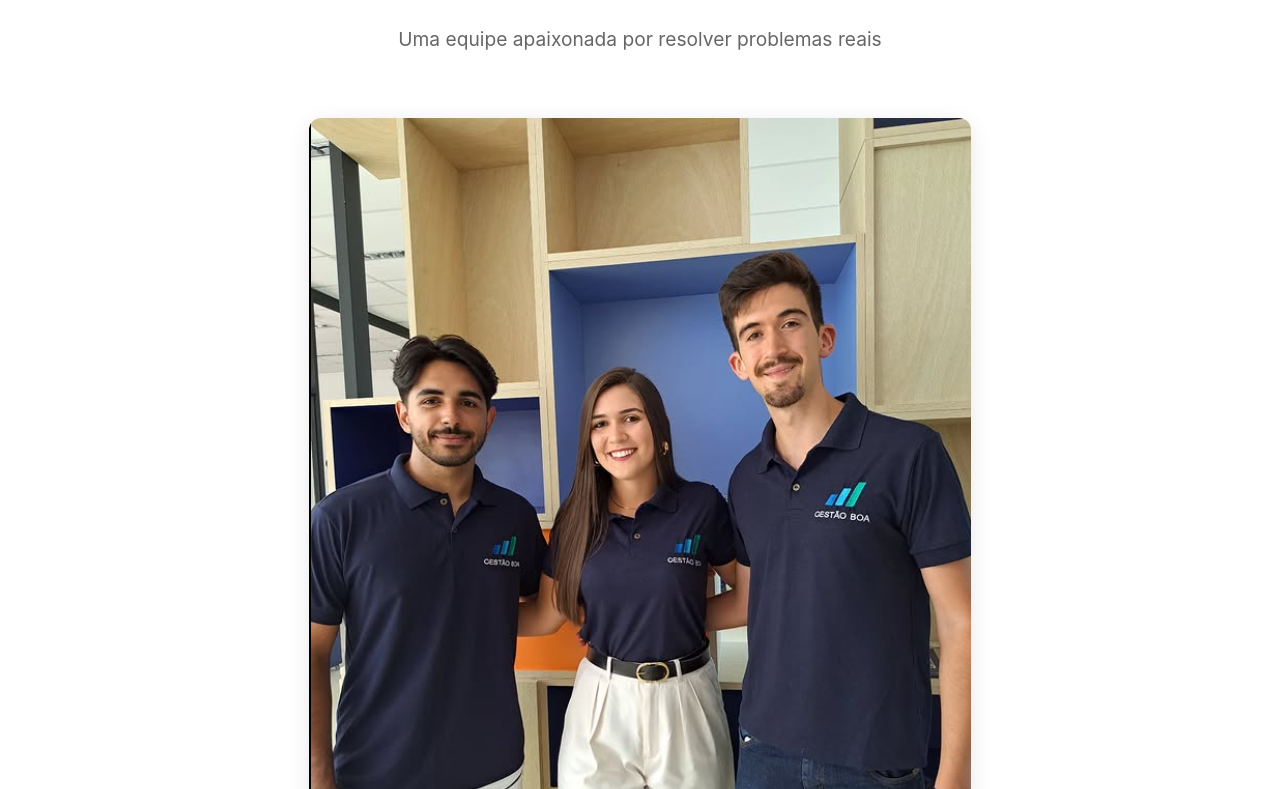
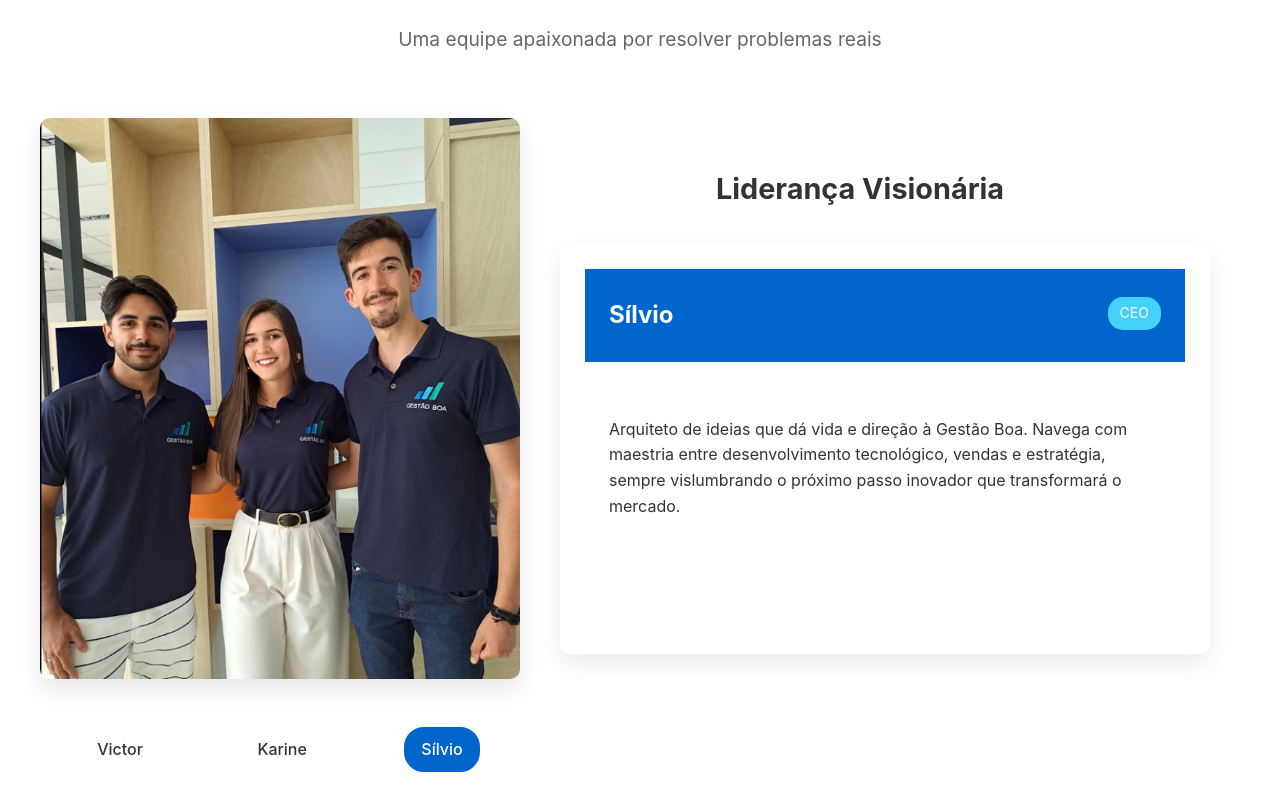
Before and after one commit to gestaoboa/gestaoboa.com.br, a React (Vite) app: page /about in a window 1280 px wide. Shown: the part 2951-3740 px from the top of the page. Built offline with nearby package versions, Linux system fonts and the light colour scheme.

Commit message:
verção nova com planos velhos e leandro

```diff
--- a/src/pages/About/index.tsx
+++ b/src/pages/About/index.tsx
@@ -1,6 +1,6 @@
 import Header from "../../components/Header";
 import "./styles.css";
-import { useEffect } from "react";
+import { useEffect, useState } from "react";
 
 const About = () => {
     useEffect(() => {
@@ -20,6 +20,13 @@ const About = () => {
         return () => observer.disconnect();
     }, []);
 
+    const handleDemoClick = () => {
+        window.open('https://wa.me/5553999461550', '_blank');
+    };
+
+    const [activeFounder, setActiveFounder] = useState("silvio");
+    const [hoveredFounder, setHoveredFounder] = useState("");
+
     return (
         <>
             <Header />
@@ -31,8 +38,8 @@ const About = () => {
                         <h1 className="hero-title">Tecnologia que <span className="highlight">transforma</span> sonhos em negócios de sucesso</h1>
                         <p className="hero-subtitle">Ajudando empreendedores brasileiros a organizarem seus negócios.</p>
                         <div className="hero-buttons">
-                            <button className="primary-button">Nossa solução</button>
-                            <button className="secondary-button">Agendar demo</button>
+                            <button className="primary-button" onClick={() => window.open('https://app.gestaoboa.com.br', '_blank')}>Nossa solução</button>
+                            <button className="secondary-button" onClick={handleDemoClick}>Agendar demo</button>
                         </div>
                     </div>
                     <div className="hero-pattern"></div>
@@ -114,32 +121,7 @@ const About = () => {
                     </div>
                 </section>
 
-                {/* Enhanced Achievements Section */}
-                {/* <section className="achievements-section">
-                    <div className="section-header">
-                        <span className="section-badge">Nosso Impacto</span>
-                        <h2>Transformando números em histórias de sucesso</h2>
-                    </div>
-                    <div className="achievement-items">
-                        <div className="achievement-item fade-in">
-                            <span className="achievement-number">1000+</span>
-                            <p>Empreendedores Transformados</p>
-                            <span className="achievement-detail">Negócios que aumentaram sua produtividade</span>
-                        </div>
-                        <div className="achievement-item fade-in">
-                            <span className="achievement-number">5+</span>
-                            <p>Reconhecimentos de Inovação</p>
-                            <span className="achievement-detail">Premiações que validam nossa abordagem</span>
-                        </div>
-                        <div className="achievement-item fade-in">
-                            <span className="achievement-number">24/7</span>
-                            <p>Suporte Excepcional</p>
-                            <span className="achievement-detail">Sempre prontos para ajudar você</span>
-                        </div>
-                    </div>
-                </section> */}
-
-                {/* Updated Team Section */}
+                {/* Updated Team Section with Interactive Hover */}
                 <section className="content-section team-section">
                     <div className="floating-element left"></div>
                     <div className="floating-element right"></div>
@@ -150,13 +132,86 @@ const About = () => {
                         <p className="section-subtitle">Uma equipe apaixonada por resolver problemas reais</p>
                     </div>
 
-                    <div className="team-container">
-                        <img src="/time.png" alt="Time Gestão Boa" className="team-image fade-in" />
+                    <div className="interactive-team-container">
+                        <div className="team-image-container fade-in">
+                            <div className={`team-image-wrapper ${hoveredFounder ? 'has-hover' : ''}`}>
+                                <img
+                                    src="/time.png"
+                                    alt="Time Gestão Boa"
+                                    className="team-image"
+                                    useMap="#founders-map"
+                                />
+                                <div className={`founder-overlay victor ${hoveredFounder === 'victor' ? 'active' : ''}`}></div>
+                                <div className={`founder-overlay karine ${hoveredFounder === 'karine' ? 'active' : ''}`}></div>
+                                <div className={`founder-overlay silvio ${hoveredFounder === 'silvio' ? 'active' : ''}`}></div>
+                            </div>
+                            <map name="founders-map">
+                                <area
+                                    shape="rect"
+                                    coords="0,0,180,400"
+                                    alt="Victor"
+                                    onMouseEnter={() => {
+                                        setActiveFounder("victor");
+                                        setHoveredFounder("victor");
+                                    }}
+                                    onMouseLeave={() => setHoveredFounder("")}
+                                />
+                                <area
+                                    shape="rect"
+                                    coords="181,0,350,400"
+                                    alt="Karine"
+                                    onMouseEnter={() => {
+                                        setActiveFounder("karine");
+                                        setHoveredFounder("karine");
+                                    }}
+                                    onMouseLeave={() => setHoveredFounder("")}
+                                />
+                                <area
+                                    shape="rect"
+                                    coords="351,0,550,400"
+                                    alt="Sílvio"
+                                    onMouseEnter={() => {
+                                        setActiveFounder("silvio");
+                                        setHoveredFounder("silvio");
+                                    }}
+                                    onMouseLeave={() => setHoveredFounder("")}
+                                />
+                            </map>
+
+                            <div className="founder-indicators">
+                                <div
+                                    className={`indicator ${activeFounder === "victor" ? "active" : ""}`}
+                                    onClick={() => setActiveFounder("victor")}
+                                    onMouseEnter={() => setHoveredFounder("victor")}
+                                    onMouseLeave={() => setHoveredFounder("")}
+                                >
+                                    <span>Victor</span>
+                                </div>
+                                <div
+                                    className={`indicator ${activeFounder === "karine" ? "active" : ""}`}
+                                    onClick={() => setActiveFounder("karine")}
+                                    onMouseEnter={() => setHoveredFounder("karine")}
+                                    onMouseLeave={() => setHoveredFounder("")}
+                                >
+                                    <span>Karine</span>
+                                </div>
+                                <div
+                                    className={`indicator ${activeFounder === "silvio" ? "active" : ""}`}
+                                    onClick={() => setActiveFounder("silvio")}
+                                    onMouseEnter={() => setHoveredFounder("silvio")}
+                                    onMouseLeave={() => setHoveredFounder("")}
+                                >
+                                    <span>Sílvio</span>
+                                </div>
+                            </div>
+                        </div>
+
+                        <div className="team-cards-container">
                             <h3 className="team-category-title">Liderança Visionária</h3>
                             <div className="team-cards">
-                        <div className="team-card fade-in">
+                                <div className={`team-card fade-in ${activeFounder === "victor" ? "active" : ""}`}>
                                     <div className="card-header">
-                                    <h3>Victor</h3>
+                                        <h3 style={{color:'white'}}>Victor</h3>
                                         <span className="role">CTO</span>
                                     </div>
                                     <div className="card-body">
@@ -168,9 +223,9 @@ const About = () => {
                                     </div>
                                 </div>
 
-                            <div className="team-card fade-in">
+                                <div className={`team-card fade-in ${activeFounder === "karine" ? "active" : ""}`}>
                                     <div className="card-header">
-                                    <h3>Karine</h3>
+                                        <h3 style={{color:'white'}}>Karine</h3>
                                         <span className="role">CFO</span>
                                     </div>
                                     <div className="card-body">
@@ -181,9 +236,10 @@ const About = () => {
                                         </p>
                                     </div>
                                 </div>
-                            <div className="team-card fade-in">
+
+                                <div className={`team-card fade-in ${activeFounder === "silvio" ? "active" : ""}`}>
                                     <div className="card-header">
-                                    <h3>Sílvio</h3>
+                                        <h3 style={{color:'white'}}>Sílvio</h3>
                                         <span className="role">CEO</span>
                                     </div>
                                     <div className="card-body">
@@ -194,55 +250,10 @@ const About = () => {
                                         </p>
                                     </div>
                                 </div>
-
+                            </div>
                         </div>
                     </div>
                 </section>
-
-                {/* Updated Products Section */}
-                {/* <section className="content-section products-section">
-                    <div className="section-header">
-                        <span className="section-badge">Nossas Soluções</span>
-                        <h2>Ferramentas que impulsionam seu crescimento</h2>
-                        <p className="section-subtitle">Tecnologia pensada para facilitar sua jornada empreendedora</p>
-                    </div>
-
-                    <div className="products-container">
-                        <div className="product-card featured fade-in">
-                            <div className="product-icon">
-                                <i className="fas fa-mobile-alt"></i>
-                            </div>
-                            <span className="product-label">Destaque</span>
-                            <h3>Aplicativo Gestão Boa</h3>
-                            <p>Transforme a administração do seu negócio com nossa solução completa e intuitiva</p>
-                            <a href="#" className="product-link">Saiba mais</a>
-                        </div>
-
-                        <div className="product-card fade-in">
-                            <div className="product-icon">
-                                <i className="fas fa-code"></i>
-                            </div>
-                            <h3>Desenvolvimento de APIs</h3>
-                            <p>Integrações poderosas para expandir possibilidades</p>
-                        </div>
-
-                        <div className="product-card fade-in">
-                            <div className="product-icon">
-                                <i className="fas fa-laptop-code"></i>
-                            </div>
-                            <h3>Aplicativos Mobile</h3>
-                            <p>Experiências móveis intuitivas e funcionais</p>
-                        </div>
-
-                        <div className="product-card fade-in">
-                            <div className="product-icon">
-                                <i className="fas fa-robot"></i>
-                            </div>
-                            <h3>Automações com IA</h3>
-                            <p>Tecnologia inteligente para processos mais eficientes</p>
-                        </div>
-                    </div>
-                </section> */}
 
                 {/* Updated Culture Section */}
                 <section className="content-section culture-section">
@@ -287,8 +298,8 @@ const About = () => {
                     <h2>Pronto para transformar seu negócio?</h2>
                     <p>Junte-se aos milhares de empreendedores que já descobriram como a gestão eficiente pode impulsionar resultados</p>
                     <div className="cta-buttons">
-                        <button className="cta-button primary">Começar agora</button>
-                        <button className="cta-button secondary">Falar com especialista</button>
+                        <button className="cta-button primary" onClick={() => window.open('https://app.gestaoboa.com.br', '_blank')}>Começar agora</button>
+                        <button className="cta-button secondary" onClick={handleDemoClick}>Falar com especialista</button>
                     </div>
                 </section>
 
@@ -302,19 +313,20 @@ const About = () => {
                     <div className="testimonials-container">
                         <div className="testimonial fade-in">
                             <div className="quote-mark">"</div>
-                            <p className="testimonial-text">A Gestão Boa revolucionou a forma como gerencio meu salão. Economizo 5 horas por semana em tarefas administrativas!</p>
+                            <p className="testimonial-text">“Agora consigo me organizar e entender quais são os lucros e despesas de forma muito clara e objetiva.
+                            Antes usava o Google Agenda e o Excel. Mas hoje utilizo tudo em um só App.”!</p>
                             <div className="testimonial-author">
-                                <p className="author-name">Amanda Silva</p>
-                                <p className="author-business">Studio de Beleza Amanda</p>
+                                <p className="author-name">Janaína Christello</p>
+                                <p className="author-business">Psicóloga</p>
                             </div>
                         </div>
 
                         <div className="testimonial fade-in">
                             <div className="quote-mark">"</div>
-                            <p className="testimonial-text">Finalmente um sistema que realmente entende as necessidades do meu negócio. Interface intuitiva e suporte excepcional.</p>
+                            <p className="testimonial-text">“Muito fácil de operar, fiquei feliz com uma coisa que eu não sabia o barbeiro consegue lançar no caixa a comanda pelo celular dele muito prático”</p>
                             <div className="testimonial-author">
-                                <p className="author-name">Carlos Mendes</p>
-                                <p className="author-business">Barbearia Vintage</p>
+                                <p className="author-name">Leandro Figueiredo</p>
+                                <p className="author-business">Barbearia Duque - Pelotas RS</p>
                             </div>
                         </div>
                     </div>
--- a/src/pages/About/styles.css
+++ b/src/pages/About/styles.css
@@ -1,3 +1,8 @@
+:root {
+    --primary-color: #0066cc;
+    --accent-color: #4cddff;
+}
+
 .about-container {
     margin-top: 400px;
     max-width: 1200px;
@@ -860,6 +865,128 @@
     margin: 0;
 }
 
+/* Interactive Team Section Styles */
+.interactive-team-container {
+    display: flex;
+    flex-wrap: wrap;
+    gap: 40px;
+    margin-top: 30px;
+    align-items: flex-start;
+}
+
+.team-image-container {
+    flex: 0 0 40%;
+    position: relative;
+}
+
+.team-image {
+    width: 100%;
+    height: auto;
+    border-radius: 10px;
+    box-shadow: 0 10px 25px rgba(0, 0, 0, 0.1);
+    transition: transform 0.3s ease;
+}
+
+.founder-indicators {
+    display: flex;
+    justify-content: space-around;
+    margin-top: 15px;
+}
+
+.indicator {
+    cursor: pointer;
+    padding: 8px 15px;
+    border-radius: 20px;
+    font-weight: 500;
+    transition: all 0.3s ease;
+    border: 2px solid transparent;
+}
+
+.indicator.active {
+    background-color: var(--primary-color);
+    color: white;
+    border-color: var(--primary-color);
+}
+
+.indicator:hover:not(.active) {
+    border-color: var(--primary-color);
+}
+
+.team-cards-container {
+    flex: 0 0 50%;
+    position: relative;
+}
+
+.team-cards {
+    position: relative;
+}
+
+.team-card {
+    position: absolute;
+    top: 0;
+    left: 0;
+    width: 100%;
+    opacity: 0;
+    visibility: hidden;
+    transform: translateY(20px);
+    transition: all 0.4s ease;
+    background-color: white;
+    border-radius: 10px;
+    box-shadow: 0 10px 25px rgba(0, 0, 0, 0.08);
+    padding: 25px;
+    margin-bottom: 20px;
+}
+
+.team-card.active {
+    opacity: 1;
+    visibility: visible;
+    transform: translateY(0);
+    position: relative;
+}
+
+.card-header {
+    display: flex;
+    justify-content: space-between;
+    align-items: center;
+    margin-bottom: 15px;
+}
+
+.card-header h3 {
+    font-size: 24px;
+    color: var(--primary-color);
+    margin: 0;
+}
+
+.card-header .role {
+    background-color: var(--accent-color);
+    color: white;
+    padding: 5px 12px;
+    border-radius: 15px;
+    font-size: 14px;
+    font-weight: 500;
+}
+
+.card-body p {
+    line-height: 1.6;
+    font-size: 16px;
+}
+
+/* Media queries for responsive design */
+@media (max-width: 900px) {
+    .interactive-team-container {
+        flex-direction: column;
+    }
+
+    .team-image-container,
+    .team-cards-container {
+        flex: 0 0 100%;
+    }
+
+    .team-cards-container {
+        margin-top: 30px;
+    }
+}
+
 /* Responsive Styles */
 @media (max-width: 900px) {
     .hero-title {
```
Also changed, not shown: src/pages/Home/index.tsx (+18 -11 lines), src/pages/Home/styles.ts (+27 -17 lines), src/pages/Price/index.tsx (+20 -94 lines), 1 other file (tests, documents, lock files or other folders). Lines whose indentation alone changed are shown as unchanged.
